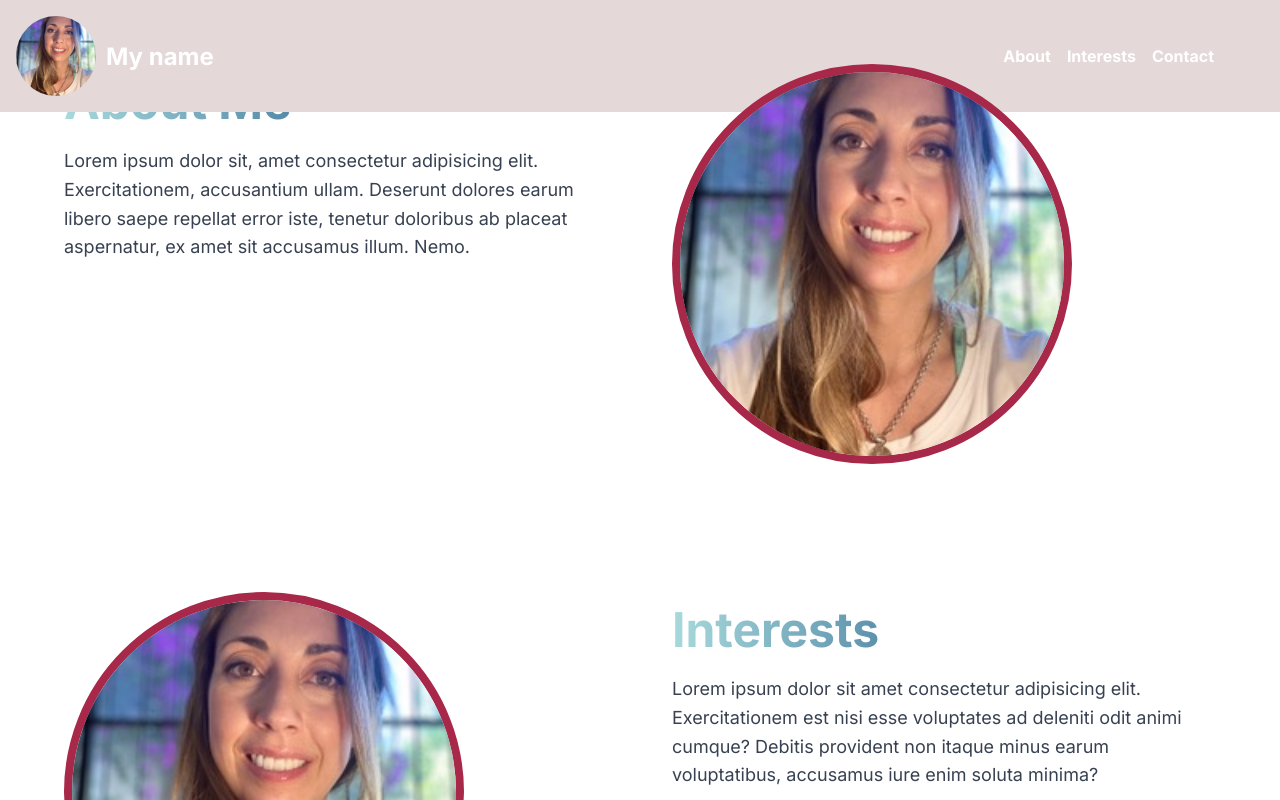
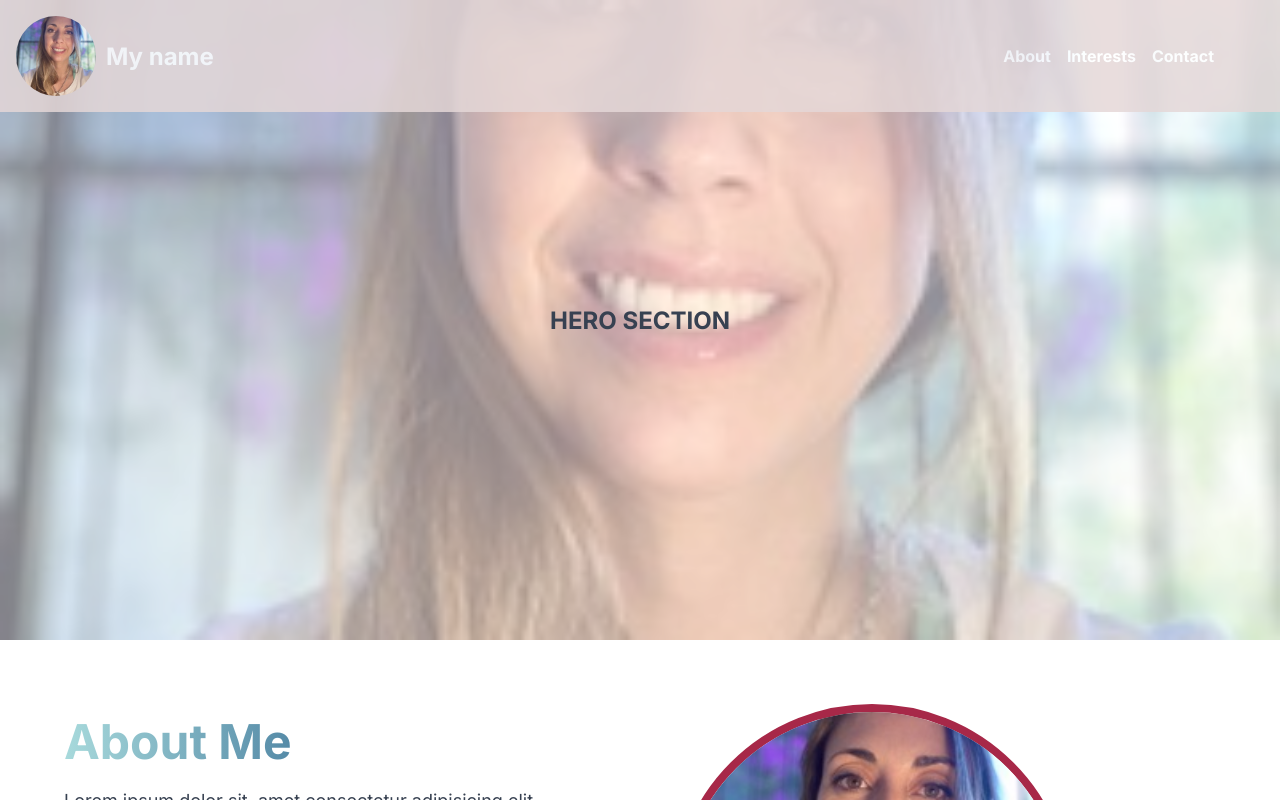
Before and after one commit to MVCorreas/MVCorreas-PersonalPage, a Next.js app: page / in a window 1280 px wide. Shown: the top 800 px of the page. Built offline with nearby package versions, Linux system fonts and the light colour scheme.

Commit message:
added herosection with background image opacity

```diff
--- a/src/app/components/About/About.module.css
+++ b/src/app/components/About/About.module.css
@@ -1,5 +1,6 @@
 .section {
-    color: #374151; /* Equivalent to text-slate-900 */
+    color: #374151;
+    height: 80vh;
   }
 
   .grid {
--- a/src/app/components/ContactForm/ContactForm.jsx
+++ b/src/app/components/ContactForm/ContactForm.jsx
@@ -3,6 +3,7 @@
 import Image from 'next/image'
 import Link from 'next/link';
 import { useState } from 'react';
+import styles from './ContactForm.module.css'
 
 const ContactForm = () => {
   const [subject, setSubject] = useState('');
--- /dev/null
+++ b/src/app/components/ContactForm/ContactForm.module.css
@@ -0,0 +1,4 @@
+.section {
+    color: #374151;
+    height: 80vh;
+  }
--- /dev/null
+++ b/src/app/components/HeroSection/HeroSection.jsx
@@ -0,0 +1,11 @@
+import styles from './HeroSection.module.css'
+const HeroSection = () => {
+
+    return (
+        <section className={styles.section}>
+            <h1 className={styles.title}>HERO SECTION</h1>
+        </section>
+    )
+}
+
+export default HeroSection
--- /dev/null
+++ b/src/app/components/HeroSection/HeroSection.module.css
@@ -0,0 +1,32 @@
+.section {
+    color: #374151; /* Equivalent to text-slate-900 */
+    height: 80vh;
+    position: relative; /* Needed for positioning the pseudo-element */
+    box-sizing: border-box;
+    overflow-y: scroll;
+    display: flex; /* Enable flexbox */
+    justify-content: center; /* Center horizontally */
+    align-items: center; /* Center vertically */
+  }
+
+  .section::before {
+    content: '';
+    position: absolute;
+    top: 0;
+    left: 0;
+    right: 0;
+    bottom: 0;
+    background-image: url('/Profile.jpeg');
+    opacity: 0.5;
+    background-size: cover;
+    background-position: center center;
+    background-repeat: no-repeat;
+    background-attachment: fixed;
+    z-index: -1; /* Place the pseudo-element behind the content */
+  }
+
+  .title {
+    position: relative;
+    z-index: 1;
+    text-align: center;
+  }
--- a/src/app/components/Interests/Interests.module.css
+++ b/src/app/components/Interests/Interests.module.css
@@ -1,5 +1,6 @@
 .section {
-    color: #374151; /* Equivalent to text-slate-900 */
+    color: #374151;
+    height: 80vh;
   }
 
   .grid {
--- a/src/app/components/NavBar/NavBar.module.css
+++ b/src/app/components/NavBar/NavBar.module.css
@@ -9,6 +9,7 @@
     position: fixed;
     width: 100%;
     top: 0;
+    opacity: 0.6;
   }
 
   .profile {
--- a/src/app/page.js
+++ b/src/app/page.js
@@ -4,11 +4,13 @@ import NavBar from "./components/NavBar/NavBar";
 import AboutSection from "./components/About/About";
 import Interests from "./components/Interests/Interests";
 import ContactForm from "./components/ContactForm/ContactForm";
+import HeroSection from "./components/HeroSection/HeroSection";
 
 export default function Home() {
   return (
     <main>
       <NavBar />
+      <HeroSection />
       <AboutSection />
       <Interests />
       <ContactForm />
```
